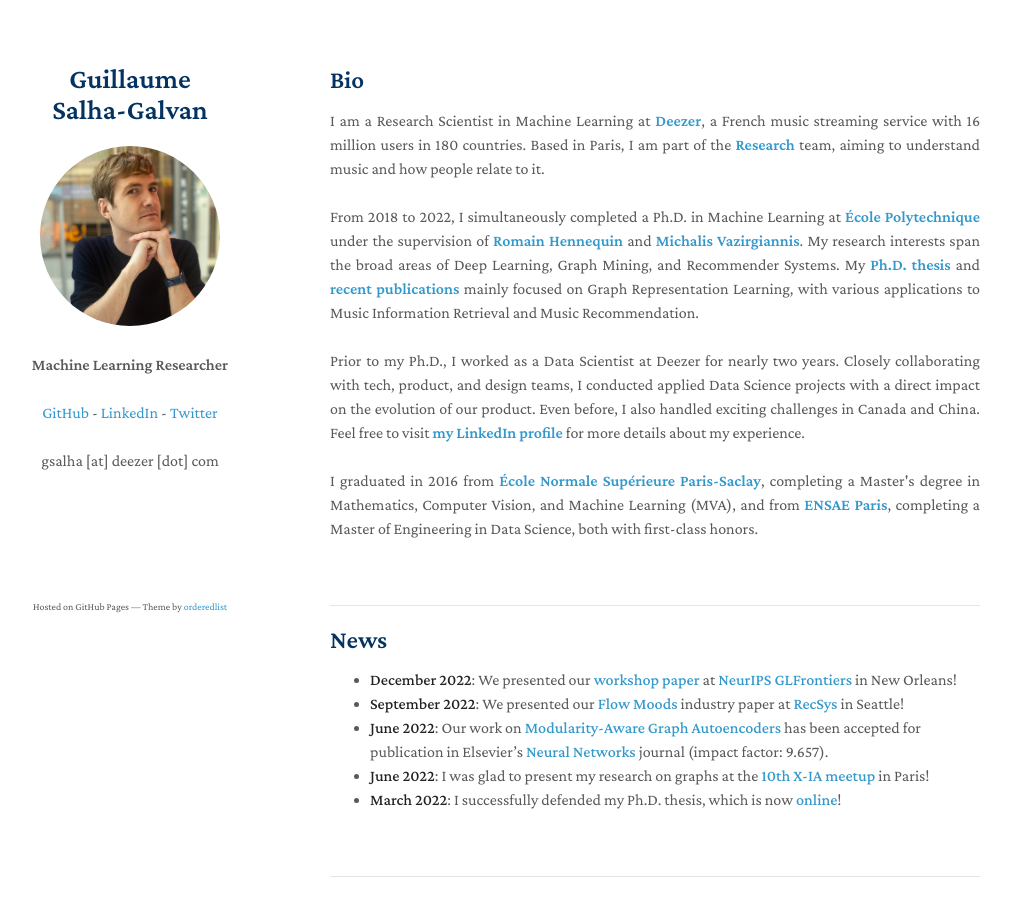
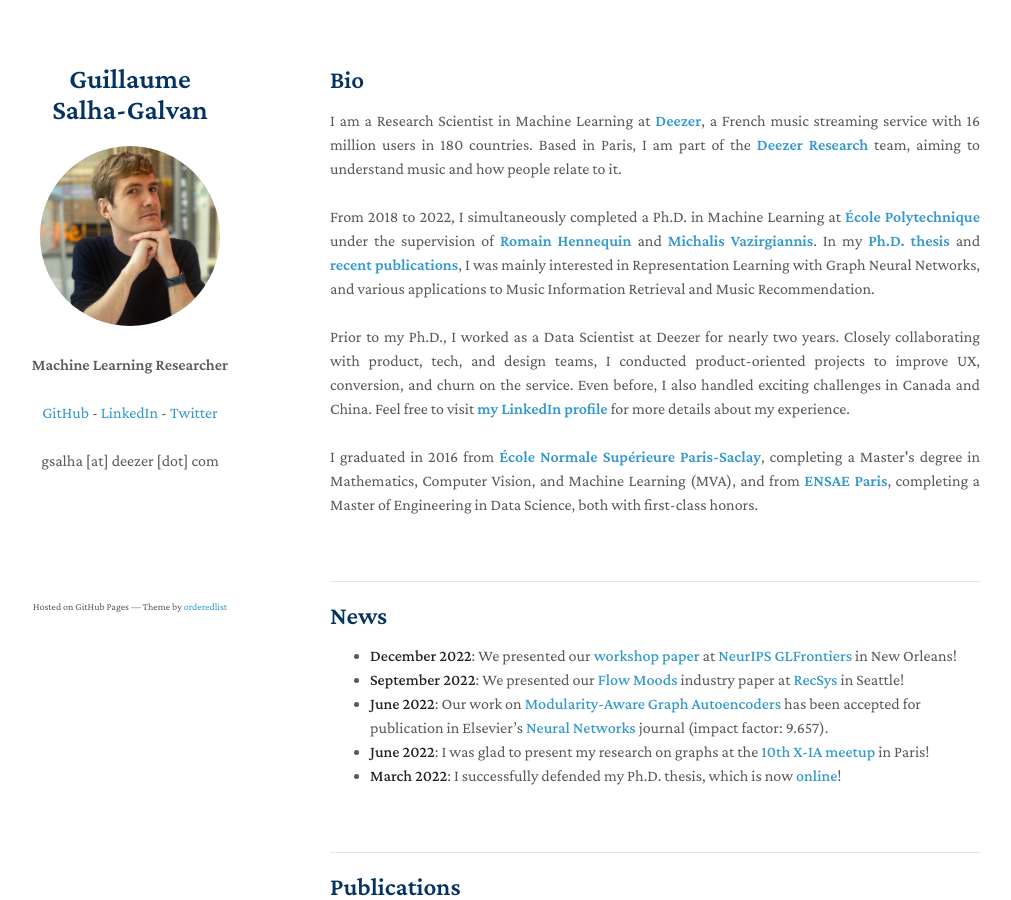
Before and after one commit to GuillaumeSalhaGalvan/GuillaumeSalhaGalvan.github.io, a Jekyll site: the page built from index.md, in a window 1280 px wide and 900 px high. Shown: the whole window, without its empty margins (140-1151 px from the left). Built offline with Jekyll 4.4.1, drawn with Linux system fonts in a browser that asks for light colours; our own code applies the rules of GitHub Pages for plain Markdown files; a script that is not in the unit is left out.

Commit message:
Update index.md

```diff
--- a/index.md
+++ b/index.md
@@ -1,12 +1,11 @@
 ## Bio
 
 
-<p style="text-align:justify">I am a Research Scientist in Machine Learning at <a href="https://deezer.com/" target="_blank"><b>Deezer</b></a>, a French music streaming service with 16 million users in 180 countries. Based in Paris, I am part of the <a href="https://research.deezer.com/" target="_blank"><b>Research</b></a> team, aiming to understand music and how people relate to it. <br><br>
+<p style="text-align:justify">I am a Research Scientist in Machine Learning at <a href="https://deezer.com/" target="_blank"><b>Deezer</b></a>, a French music streaming service with 16 million users in 180 countries. Based in Paris, I am part of the <a href="https://research.deezer.com/" target="_blank"><b>Deezer Research</b></a> team, aiming to understand music and how people relate to it. <br><br>
 
-From 2018 to 2022, I simultaneously completed a Ph.D. in Machine Learning at <a href="https://www.polytechnique.edu/en" target="_blank"><b>École Polytechnique</b></a> under the supervision of <a href="https://scholar.google.fr/citations?user=e-aOrHAAAAAJ" target="_blank"><b>Romain Hennequin</b></a> and <a href="https://scholar.google.fr/citations?user=aWGJYcMAAAAJ" target="_blank"><b>Michalis Vazirgiannis</b></a>. My research interests span the broad areas of Deep Learning, Graph Mining, and Recommender Systems.
-My <a href="https://guillaumesalhagalvan.com/doc/phdthesis_gsalhagalvan.pdf" target="_blank"><b>Ph.D. thesis</b></a> and <a href="https://scholar.google.fr/citations?hl=fr&authuser=1&user=BFT8u-oAAAAJ" target="_blank"><b>recent publications</b></a> mainly focused on Graph Representation Learning, with various applications to Music Information Retrieval and Music Recommendation. <br><br>
+From 2018 to 2022, I simultaneously completed a Ph.D. in Machine Learning at <a href="https://www.polytechnique.edu/en" target="_blank"><b>École Polytechnique</b></a> under the supervision of <a href="https://scholar.google.fr/citations?user=e-aOrHAAAAAJ" target="_blank"><b>Romain Hennequin</b></a> and <a href="https://scholar.google.fr/citations?user=aWGJYcMAAAAJ" target="_blank"><b>Michalis Vazirgiannis</b></a>. In my <a href="https://guillaumesalhagalvan.com/doc/phdthesis_gsalhagalvan.pdf" target="_blank"><b>Ph.D. thesis</b></a> and <a href="https://scholar.google.fr/citations?hl=fr&authuser=1&user=BFT8u-oAAAAJ" target="_blank"><b>recent publications</b></a>, I was mainly interested in Representation Learning with Graph Neural Networks, and various applications to Music Information Retrieval and Music Recommendation. <br><br>
 
-Prior to my Ph.D., I worked as a Data Scientist at Deezer for nearly two years. Closely collaborating with tech, product, and design teams, I conducted applied Data Science projects with a direct impact on the evolution of our product. Even before, I also handled exciting challenges in Canada and China.
+Prior to my Ph.D., I worked as a Data Scientist at Deezer for nearly two years. Closely collaborating with product, tech, and design teams, I conducted product-oriented projects to improve UX, conversion, and churn on the service. Even before, I also handled exciting challenges in Canada and China.
 Feel free to visit <a href="https://www.linkedin.com/in/guillaumesalhagalvan/" target="_blank"><b>my LinkedIn profile</b></a> for more details about my experience. <br><br>
 
 I graduated in 2016 from <a href="http://math.ens-paris-saclay.fr/version-francaise/formations/master-mva/contenus-/master-mva-cours-2019-2020-161721.kjsp?RH=1242423437162" target="_blank"><b>École Normale Supérieure Paris-Saclay</b></a>, completing a Master's degree in Mathematics, Computer Vision, and Machine Learning (MVA), and from <a href="https://www.ensae.fr/en/" target="_blank"><b>ENSAE Paris</b></a>, completing a Master of Engineering in Data Science, both with first-class honors. </p>
```
